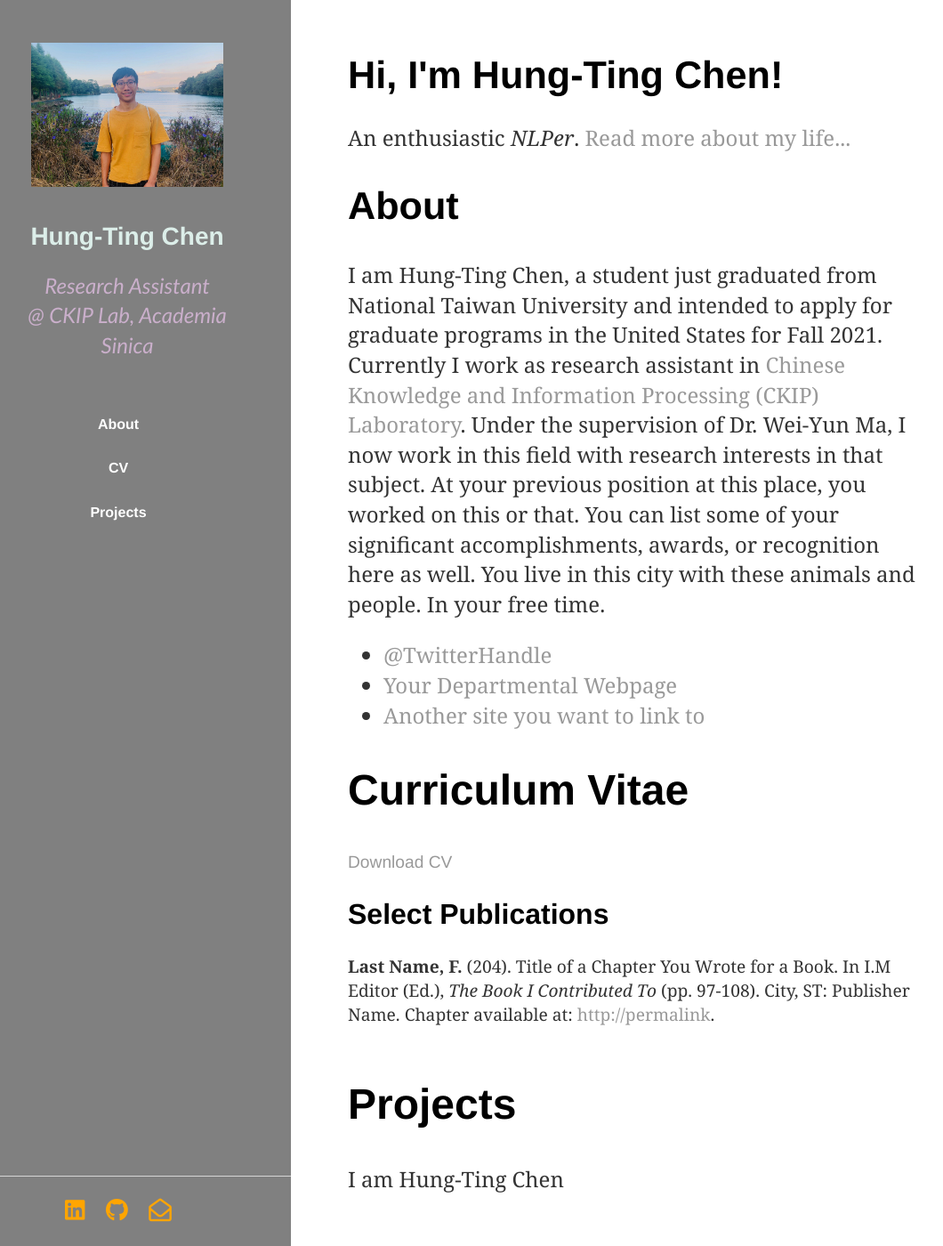
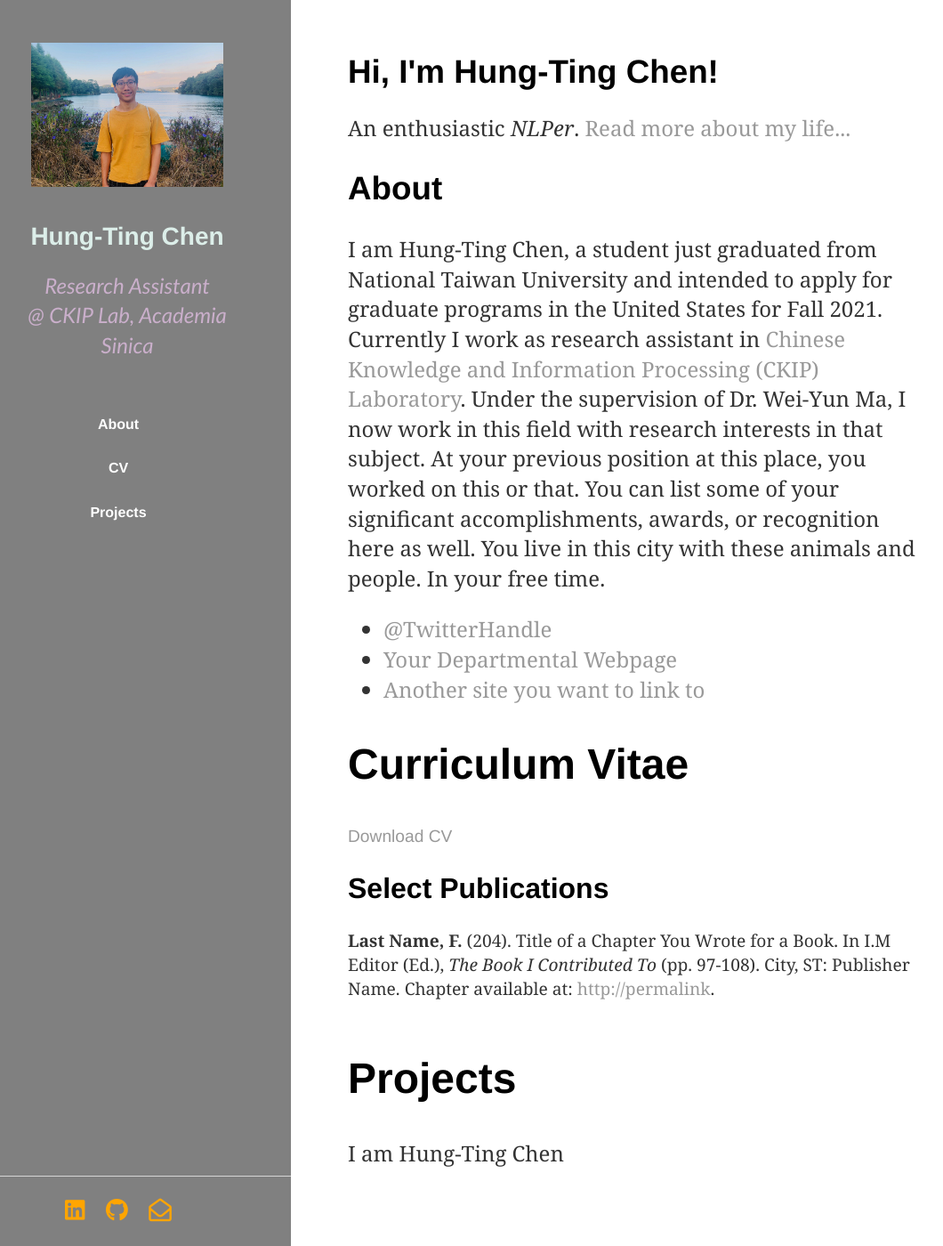
Before and after one commit to timchen0618/timchen0618.github.io, a Jekyll site: the page index.html, which Jekyll copies as it is, in a window 1280 px wide and 1400 px high. Shown: the whole window at 89% size, without its empty margins (41-1101 px from the left). Built offline with Jekyll 4.4.1, drawn with Linux system fonts in a browser that asks for light colours; nearby versions of some CDN libraries.

```diff
--- a/css/main.css
+++ b/css/main.css
@@ -6,10 +6,10 @@
 p, ul { font-size: 1.5em; line-height: 1.4em; color: #333; font-family: 'Cambria', 'Verdana', 'Calibri'}
 
 h1, h2, h3, h4 { font-family: 'Helvetica', 'Arial', 'Sans-Serif'; }
-h1 { font-size: 2.7em;  }
-h2 { font-size: 2.3em; }
-h3 { font-size: 2em; }
-h4 { font-size: 1.8em; }
+h1 { font-size: 2.3em;  }
+h2 { font-size: 2em; }
+h3 { font-size: 1.8em; }
+h4 { font-size: 1.5em; }
 
 nav ul, footer ul { font-size: 1em; font-family: 'Helvetica', 'Arial', 'Sans-Serif'; padding: 0px; list-style: none; font-weight: bold; }
 nav ul li, footer ul li { display: inline; margin-right: 20px; }
```
